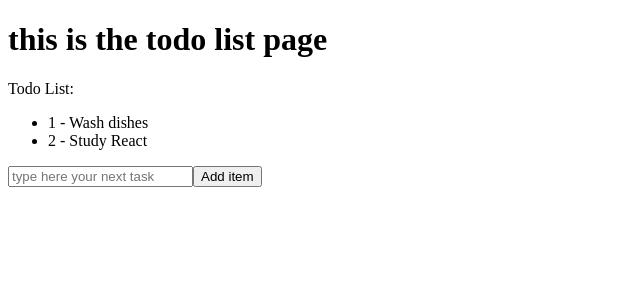
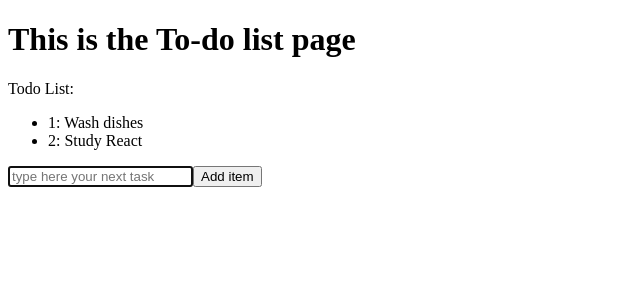
Before and after one commit to martinsju/todo_list_reactjs, a React (Create React App) app: page / in a window 1280 px wide. Shown: the top 300 px of the page, without its empty margins (0-640 px from the left). Built offline with nearby package versions, Linux system fonts and the light colour scheme.

Commit message:
title adjustment

```diff
--- a/src/pages/listPage.js
+++ b/src/pages/listPage.js
@@ -1,4 +1,4 @@
-import React, { useState } from 'react'
+import React, { useState, useEffect } from 'react'
 
 // pre populated list
 const initialList = [
@@ -12,39 +12,42 @@ const initialList = [
   }
 ];
 
-
-// EXTRA: remember to save new items in localstorage
-
 const ListPage = () => {
+  let textInput = ''
   const [list, setList] = useState(initialList)
   const [task, setTask] = useState('')
-  // const [id, setId] = useState(list.)
+
+  useEffect(() => {
+    textInput.focus()
+    console.log("useEffect is running");
+  }, [list])
 
   function handleChange(event) {
     setTask(event.target.value)
     console.log("setTask run");
   }
 
+  // add task in the list
   function handleClick() {
-    // add task in the list
     let lastID = list[list.length -1].id
-    setList([...list, { id: lastID+1, task: task }])
+    setList([...list, { id: lastID + 1, task: task }])
+    setTask('')
+    // EXTRA: remember to save new items in localstorage
   }
 
   return (
     <div>
-      <h1>this is the todo list page</h1>
+      <h1>This is the To-do list page</h1>
       <div className='list'>
         <p>Todo List:</p>
         <ul>
           {list.map((item) => (
-            <li key={item.id}>{item.id} - {item.task}</li>
+            <li key={item.id}>{item.id}: {item.task}</li>
           ))}
         </ul>
       </div>
-      <input type="text" placeholder="type here your next task" value={task} onChange={handleChange}></input>
+      <input className='inputArea' type="text" placeholder="type here your next task" value={task} onChange={handleChange} ref={(input) => { textInput = input; }}></input>
       <button onClick={handleClick}>Add item</button>
-
     </div>
   )
 }
```
